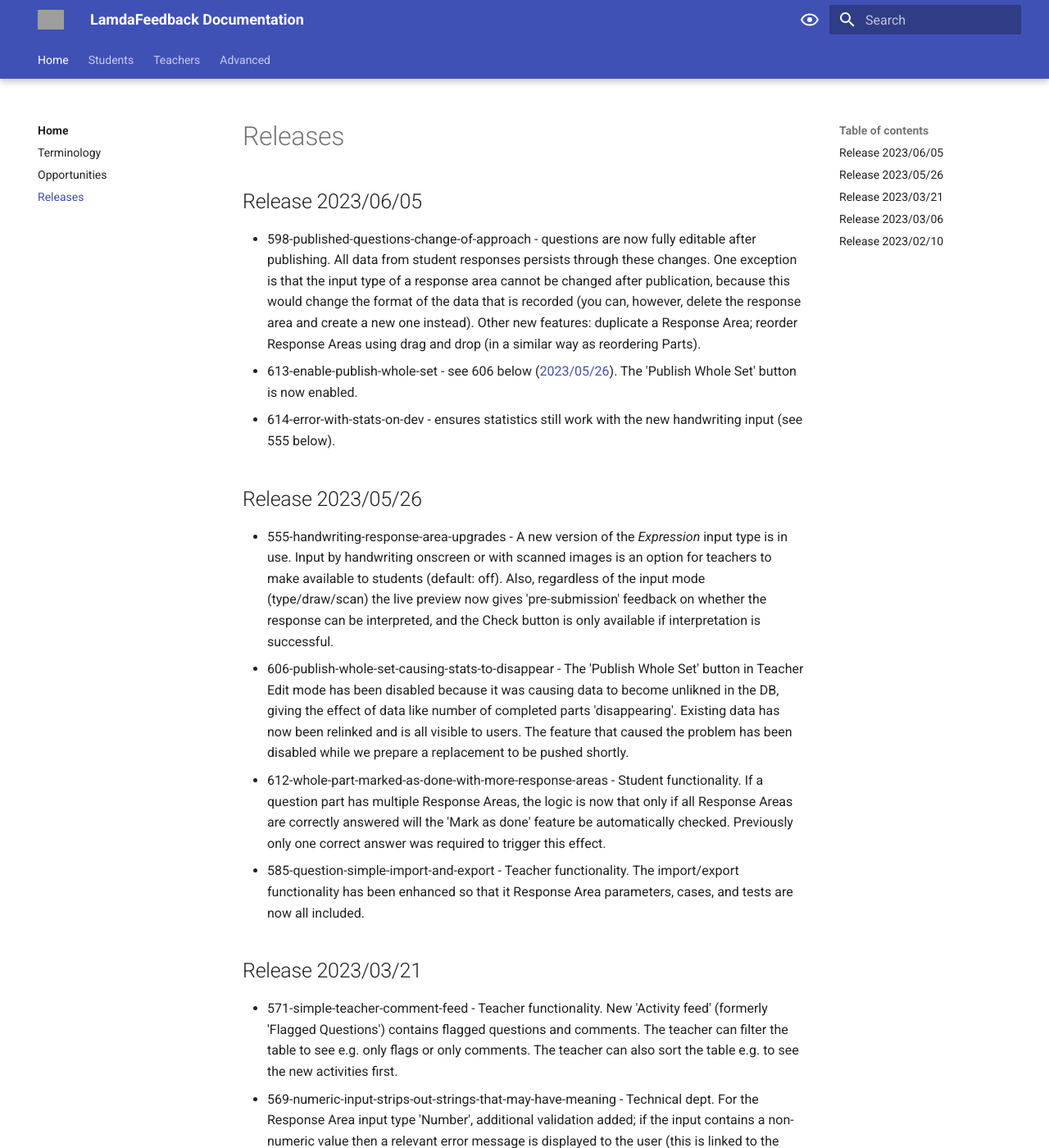
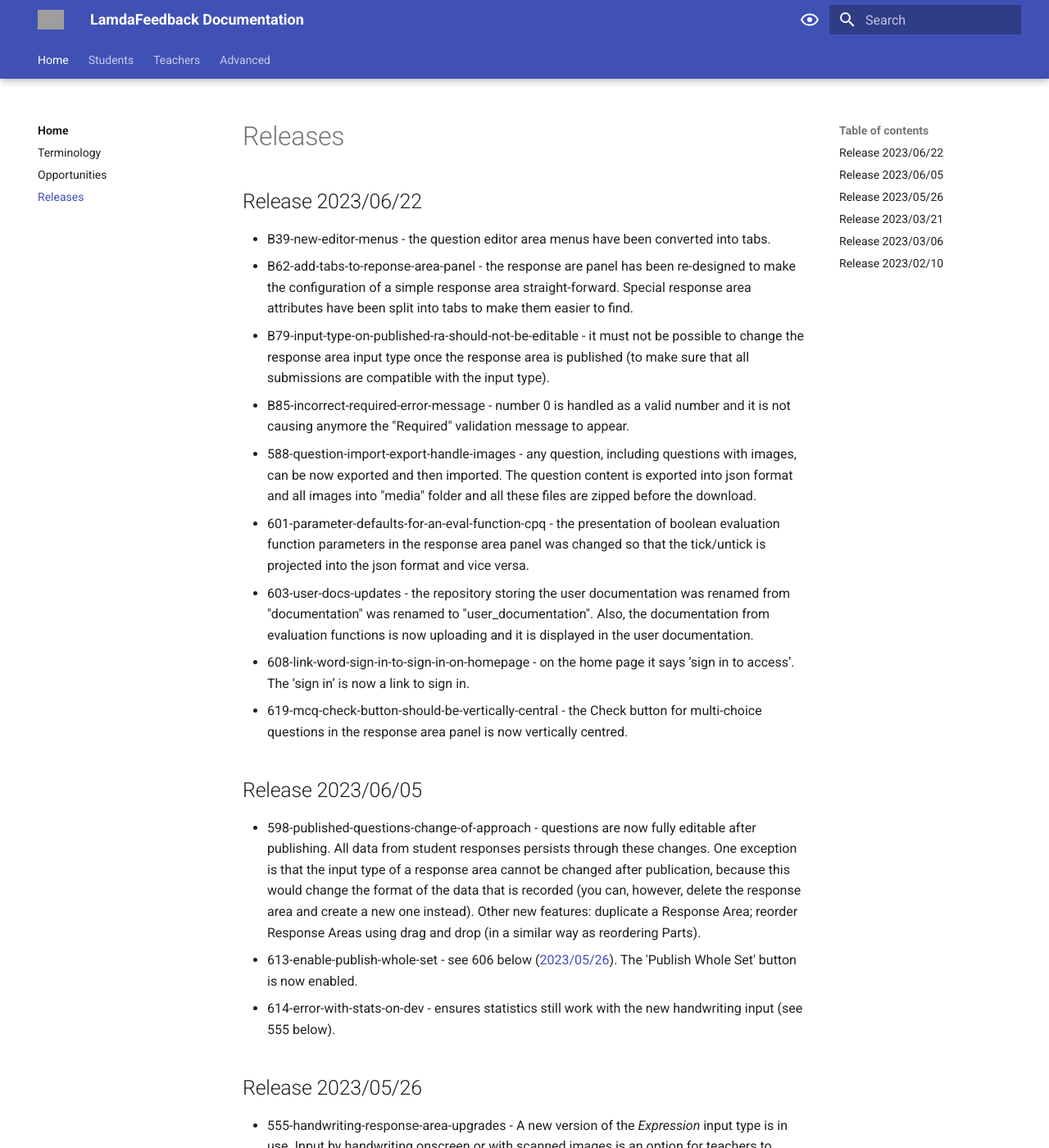
Before and after one commit to lambda-feedback/user-documentation, an MkDocs documentation site: the page built from docs/releases/index.md, in a window 1280 px wide and 1400 px high. Shown: the whole window at 82% size. Built offline with MkDocs 1.6.1 and Material for MkDocs 9.7.7, drawn with Linux system fonts in a browser that asks for light colours; grey boxes are pictures that could not be loaded.

Commit message:
Release 2023/06/22

```diff
--- a/docs/releases/index.md
+++ b/docs/releases/index.md
@@ -1,4 +1,16 @@
 # Releases
+
+## Release 2023/06/22
+- B39-new-editor-menus - the question editor area menus have been converted into tabs.
+- B62-add-tabs-to-reponse-area-panel - the response are panel has been re-designed to make the configuration of a simple response area straight-forward. Special response area attributes have been split into tabs to make them easier to find.
+- B79-input-type-on-published-ra-should-not-be-editable - it must not be possible to change the response area input type once the response area is published (to make sure that all submissions are compatible with the input type).
+- B85-incorrect-required-error-message - number 0 is handled as a valid number and it is not causing anymore the "Required" validation message to appear.
+- 588-question-import-export-handle-images - any question, including questions with images, can be now exported and then imported. The question content is exported into json format and all images into "media" folder and all these files are zipped before the download.
+- 601-parameter-defaults-for-an-eval-function-cpq - the presentation of boolean evaluation function parameters in the response area panel was changed so that the tick/untick is projected into the json format and vice versa.
+- 603-user-docs-updates - the repository storing the user documentation was renamed from "documentation" was renamed to "user_documentation". Also, the documentation from evaluation functions is now uploading and it is displayed in the user documentation.
+- 608-link-word-sign-in-to-sign-in-on-homepage - on the home page it says ‘sign in to access’. The ‘sign in’ is now a link to sign in.
+- 619-mcq-check-button-should-be-vertically-central - the Check button for multi-choice questions in the response area panel is now vertically centred.
+
 
 ## Release 2023/06/05
 
```
